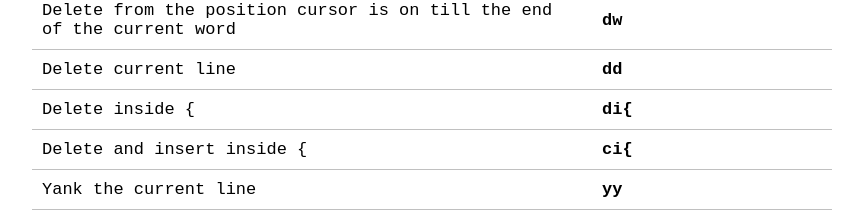
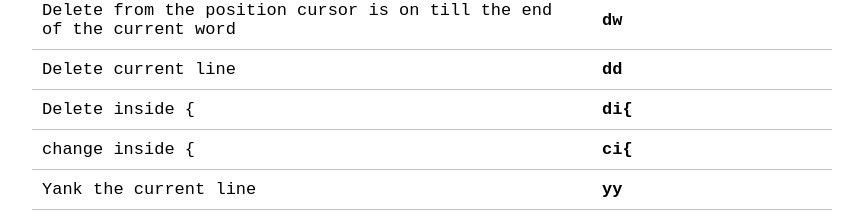
Before and after one commit to yann-yinn/vim-interactive-cheat-sheet, a React (Create React App) app: page / in a window 1280 px wide. Shown: the part 1500-1720 px from the top of the page, without its empty margins (208-1071 px from the left). Built offline with nearby package versions, Linux system fonts and the light colour scheme.

Commit message:
ci{ = change inside

```diff
--- a/src/commands.js
+++ b/src/commands.js
@@ -152,9 +152,9 @@ export default [
     keywords: "delete inside"
   },
   {
-    label: "Delete and insert inside {",
+    label: "change inside {",
     command: "ci{",
-    keywords: "delete insert inside"
+    keywords: "delete insert change inside"
   },
   {
     label: "Yank the current line",
```
